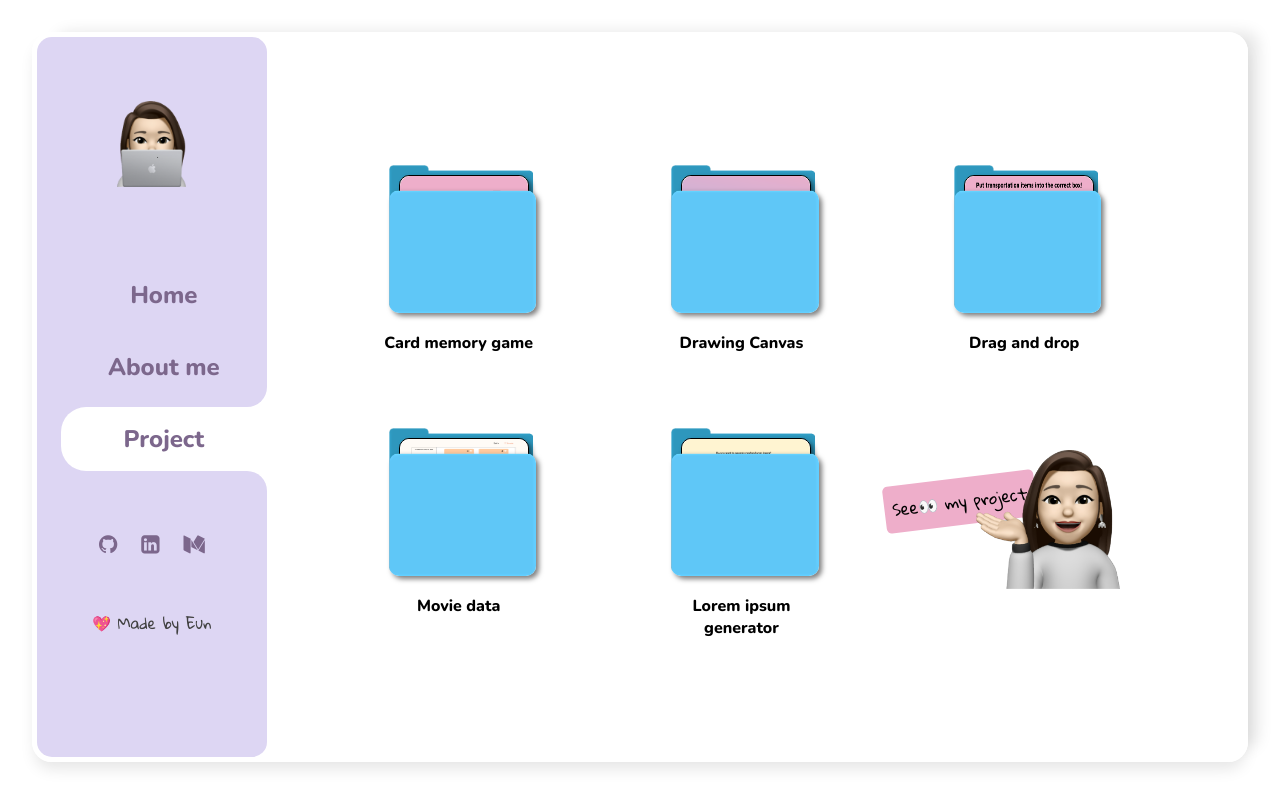
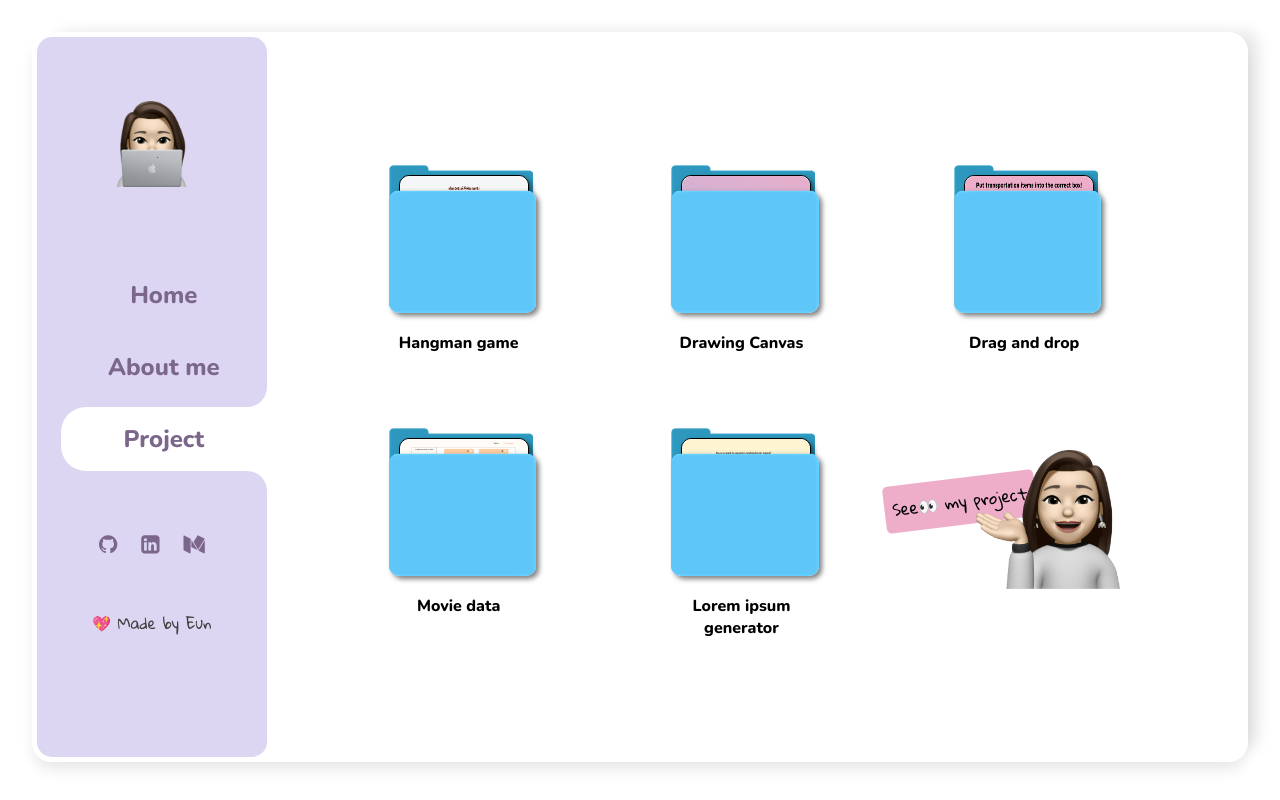
Before and after one commit to EunbyulNa/FAC-website, a plain HTML site: page project.html in a window 1280 px wide. Drawn offline with nearby package versions, Linux system fonts and the light colour scheme.

Commit message:
Change project

```diff
--- a/project.html
+++ b/project.html
@@ -48,10 +48,10 @@
            <div class="folder">
              <img class="folderback" src="img/folderback.png" alt="">
              <img class="folderfront" src="img/folderfront.png" alt="">
-             <p>Card memory game</p>
+             <p>Hangman game</p>
            </div>
             <div class="page">
-             <a href="https://eunbyulna.github.io/memory-game/" target="_blank"> <img src="img/cardgame.png" alt=""> </a>
+             <a href="https://eunbyulna.github.io/hangman-game/" target="_blank"> <img src="img/hangman.png" alt=""> </a>
             </div>
          </div>
 
--- a/style.css
+++ b/style.css
@@ -108,13 +108,11 @@
 
 .main {
   overflow: scroll;
-  border-radius:0 13px 13px 0;
   width:80%;
   display: flex;
   flex-direction: column;
   justify-content: center;
   align-items: center;
-  background-color: white;
 }
 
 .title-img {
```
Also changed, not shown: img/cardgame.png (deleted), img/hangman.png (added), 2 other files.
